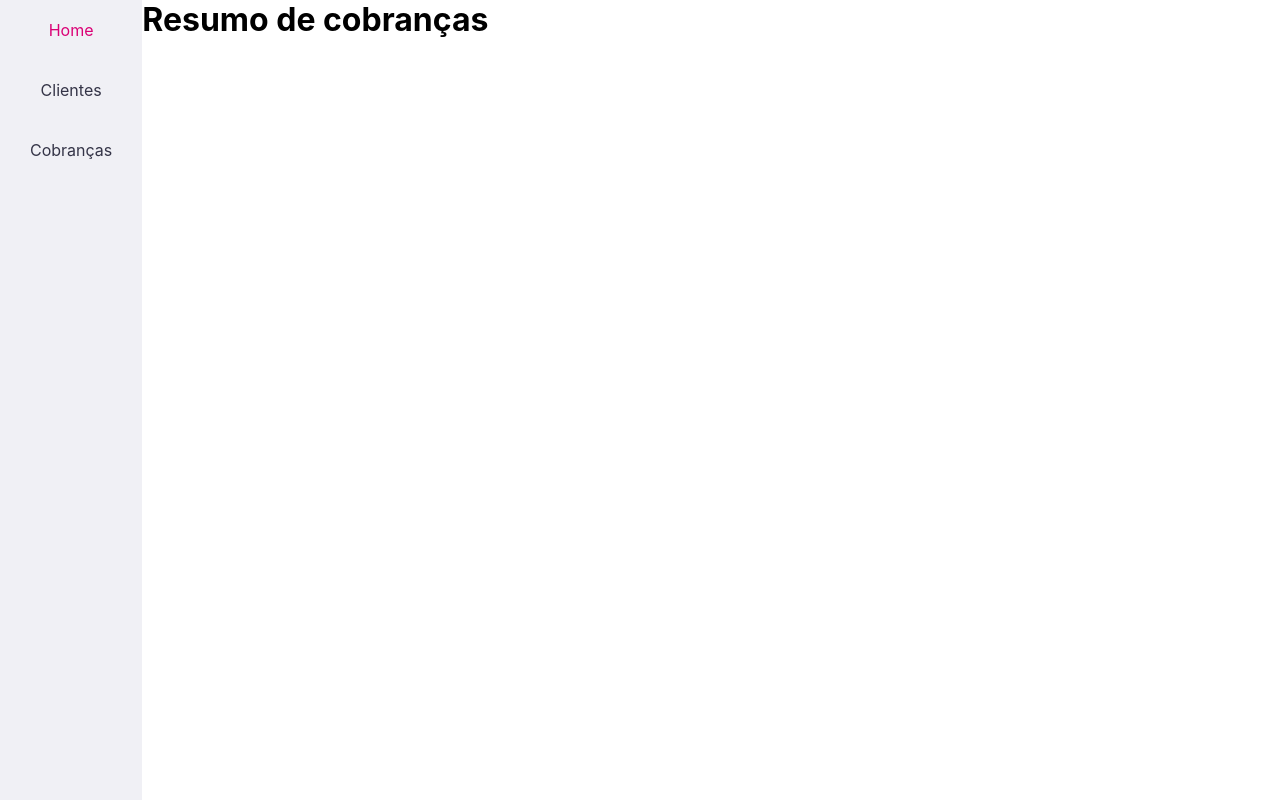
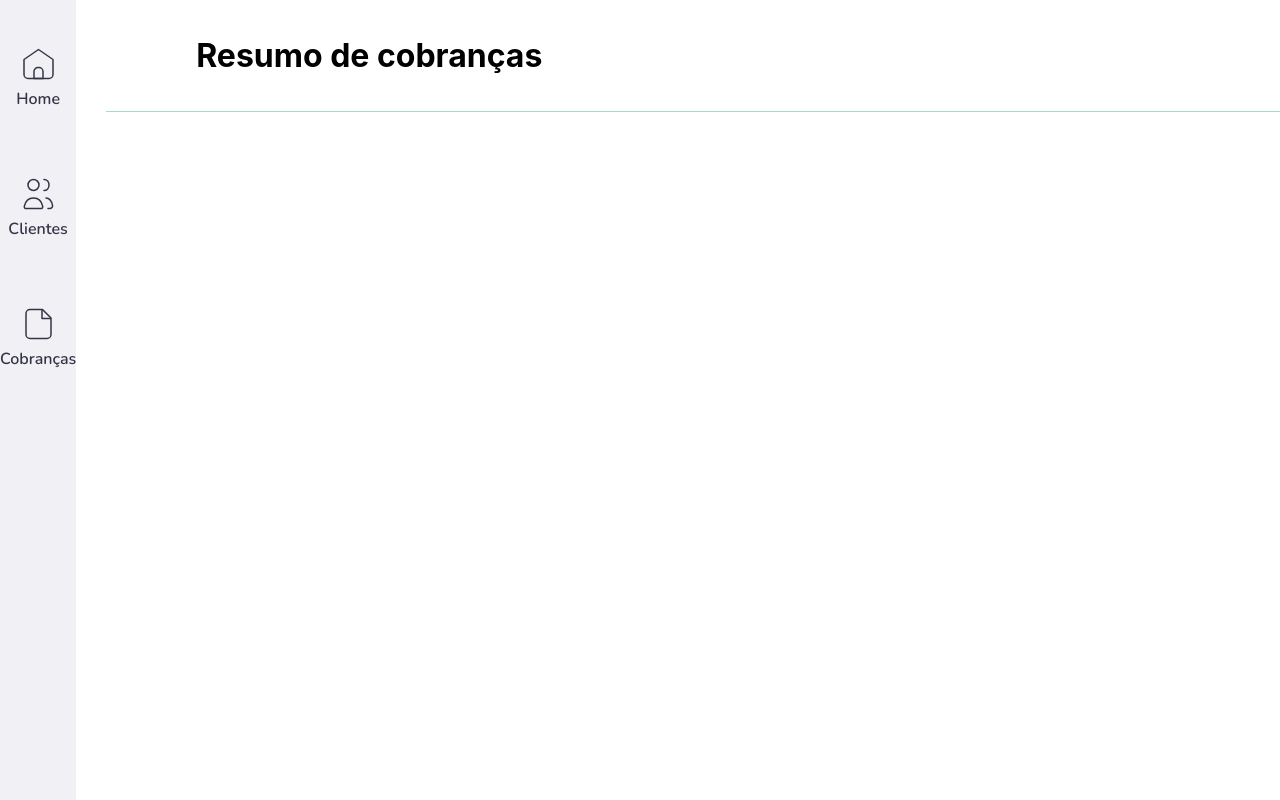
Before and after one commit to rodrigodahora/desafio-modulo05-front-Baby-Sharp-DOM-DOM, a React (Create React App) app: page /Home in a window 1280 px wide. Shown: the top 800 px of the page. Built offline with nearby package versions, Linux system fonts and the light colour scheme.

Commit message:
Menu e header finalizado

```diff
--- a/src/components/HeaderDash/index.jsx
+++ b/src/components/HeaderDash/index.jsx
@@ -1,12 +1,13 @@
 import React from 'react';
 import styles from './styles.module.css';
+import '../../index.css';
 
 const HeaderDash = () => {
   return (
     <div className={styles.container}>
       <h1>Resumo de cobranças</h1>
 
-      <div>
+      <div className={styles.login}>
         <div className={styles.profile}>LR</div>
         <strong>Lorena</strong>
         <div className={styles.arrow_down}></div>
--- a/src/components/HeaderDash/styles.module.css
+++ b/src/components/HeaderDash/styles.module.css
@@ -6,9 +6,27 @@
 
 .container {
   width: 1440px;
-  height: 100vh;
+  height: 112px;
   display: flex;
   justify-content: space-between;
+  align-items: center;
+
+  padding: 0 90px;
+  margin: 0 30px;
+
+  border-bottom: 1px solid #ACD9C5;
+}
+
+.container h1 {
+
+}
+
+
+.login {
+  display: flex;
+  justify-content: center;
+  align-items: center;
+
 }
 
 .profile {
@@ -19,7 +37,26 @@
   height: 48px;
   border-radius: 50%;
   background-color: #DEDEE9;
+  margin-right: 16px;
+
+  font-family: Nunito, sans-serif;
+  font-size: 18px;
+  font-style: normal;
+  font-weight: 600;
+  line-height: normal;
+
+  color: #0E8750;
 }
+.login strong {
+  font-family: Nunito, sans-serif;
+  font-size: 18px;
+  font-style: normal;
+  font-weight: 600;
+  line-height: normal;
+
+  color: #0E8750;
+}
+
 .arrow_down {
   width: 24px;
   height: 24px;
--- a/src/components/MenuSidebar/index.jsx
+++ b/src/components/MenuSidebar/index.jsx
@@ -1,23 +1,21 @@
 import React from 'react';
 import styles from './styles.module.css';
+import '../../index.css';
 
 const MenuSidebar = () => {
   return (
     <ul className={styles.container}>
-      <li>
-        <a className={`${styles.link} ${styles.linkActive}`} href="/home">
-          Home
-        </a>
+      <li className={styles.home}>
+        <div></div>
+        <a href="/home">Home</a>
       </li>
-      <li>
-        <a className={styles.link} href="/clients">
-          Clientes
-        </a>
+      <li className={styles.clients}>
+        <div></div>
+        <a href="/clients">Clientes</a>
       </li>
-      <li>
-        <a className={styles.link} href="/charges">
-          Cobranças
-        </a>
+      <li className={styles.charges}>
+        <div></div>
+        <a href="/charges">Cobranças</a>
       </li>
     </ul>
   );
--- a/src/components/MenuSidebar/styles.module.css
+++ b/src/components/MenuSidebar/styles.module.css
@@ -13,24 +13,64 @@ li {
 }
 
 .container {
+  width: 108px;
   height: 100vh;
 
   display: flex;
   flex-direction: column;
+  align-items: center;
+
+  gap: 60px;
 
   background-color: #F0F0F5;
-
   /* position: fixed; */
-
 }
 
-.link {
-  display: flex;
-  justify-content: center;
-  padding: 20px 30px;
-
+.container li a {
+  font-family: Nunito, sans-serif;
+  font-size: 16px;
+  font-style: normal;
+  font-weight: 600;
+  line-height: normal;
   color: #343447;
 }
-.linkActive {
-  color: #DA0175;
+.home {
+  display: flex;
+  flex-direction: column;
+  justify-content: center;
+  align-items: center;
+  margin-top: 40px;
 }
+
+.home div {
+  width: 48px;
+  height: 48px;
+
+  background-image: url(../../assets/home.svg);
+}
+.clients {
+  display: flex;
+  flex-direction: column;
+  justify-content: center;
+  align-items: center;
+}
+
+.clients div {
+  width: 48px;
+  height: 48px;
+
+  background-image: url(../../assets/cliente_menu.svg);
+}
+
+.charges {
+  display: flex;
+  flex-direction: column;
+  justify-content: center;
+  align-items: center;
+}
+.charges div {
+  width: 48px;
+  height: 48px;
+
+  background-image: url(../../assets/cobranca_menu.svg);
+}
```
